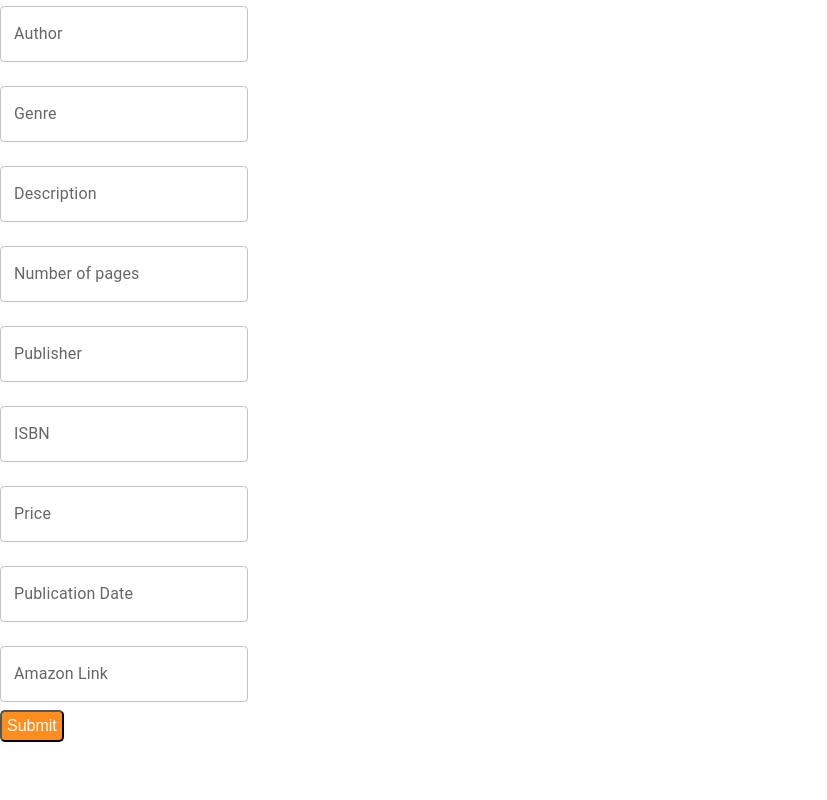
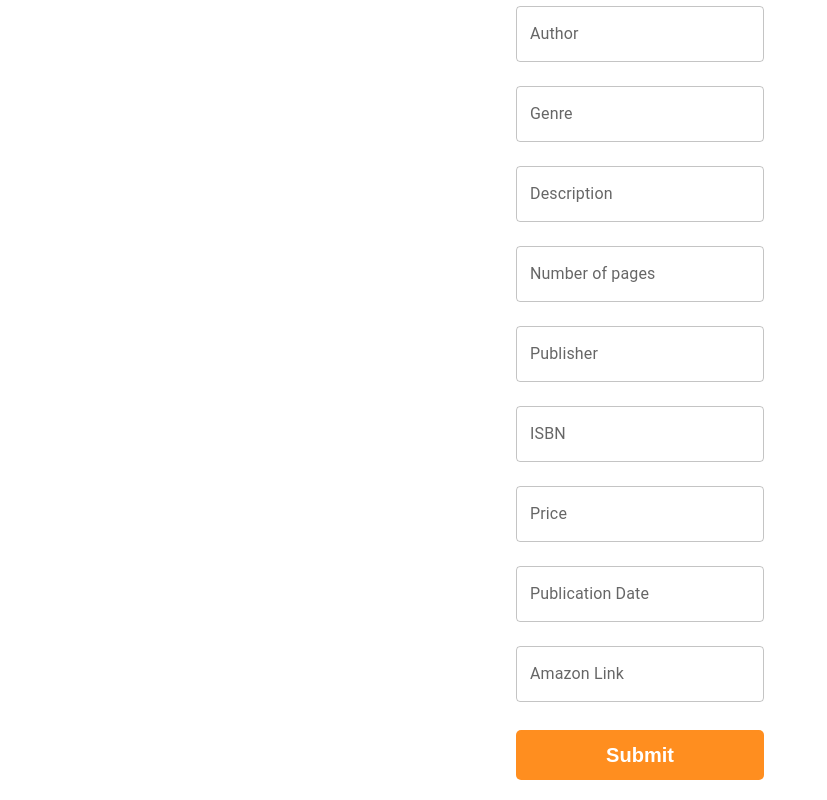
Before and after one commit to Khalifeh11/Storiad-challenge, a React (Create React App) app in the folder frontend/: page /book in a window 1280 px wide. Shown: the part 294-1094 px from the top of the page, without its empty margins (0-827 px from the left). Before the commit the page ends 1036 px from the top, so only its background shows below. Built offline with nearby package versions, Linux system fonts and the light colour scheme; the HTML template or start-up script is replaced by a standard one.

Commit message:
styles.css

```diff
--- a/frontend/src/pages/Book/styles.css
+++ b/frontend/src/pages/Book/styles.css
@@ -0,0 +1,20 @@
+.book-container{
+    display: flex;
+    flex-direction: column;
+    align-items: center;
+    justify-content: center;
+    width: 100%;
+    height: 100%;
+}
+
+.submit-btn{
+    width: 100%;
+    height: 50px;
+    border-radius: 5px;
+    border: none;
+    color: white;
+    font-size: 20px;
+    font-weight: bold;
+    cursor: pointer;
+    margin: 20px 0;
+}
--- a/frontend/src/pages/Landing/styles.css
+++ b/frontend/src/pages/Landing/styles.css
@@ -28,21 +28,28 @@
     align-items: center;
 }
 
+
 .modal-body{
+        /* display: flex; */
+    margin-top: 1rem;
+    /* flex-direction: row;
+    flex-wrap: wrap;
+    justify-content: space-between;
+    align-items: center; */
+}
+
+.modal-input-container{
     display: flex;
-    margin-top: 1rem;
-    flex-direction: row;
+   text-align: center;
+   flex-direction: row;
     flex-wrap: wrap;
+    justify-content: space-around;
     align-items: center;
 }
 
-.modal-input-container{
-   text-align: center;
-}
-
-.modal-input-container *{
+/* .modal-input-container *{
     margin: 10px;
-}
+} */
 
 .modal-pic-img{
     margin: 50px 300px;
@@ -54,9 +61,10 @@
     background-color: #ff8e1f;
     color: white;
     border-radius: 5px;
-    padding: 5px;
+    padding: 10px;
     font-size: 16px;
     cursor: pointer;
+
 }
 
 
@@ -75,8 +83,11 @@
     margin-left: 2rem;
 }
 
+
+
 .page-title{
     font-family: 'Roboto', sans-serif;
+    color: #ff8e1f;
     font-size: 1.5rem;
     font-weight: bold;
 }
@@ -85,7 +96,7 @@
     margin: 2rem;
     display: flex;
     flex-wrap: wrap;
-}
+    }
 
 .book-item{
     width: 30%;
@@ -99,6 +110,7 @@
     border-radius: 5px;
     box-shadow: 0px 0px 5px #ccc;
     padding: 1rem 0;
+    cursor: pointer;
 }
 
 
@@ -108,6 +120,15 @@ img {
 }
 
 hr{
-    border-top: 1px solid #ccc;
+    border-top: 1px solid #ff8e1f;
     margin: 0px 30px;
 }
+
+.delete-btn{
+    background-color: red;
+    color: white;
+    border-radius: 5px;
+    padding: 10px;
+    font-size: 16px;
+    cursor: pointer;
+}
```
